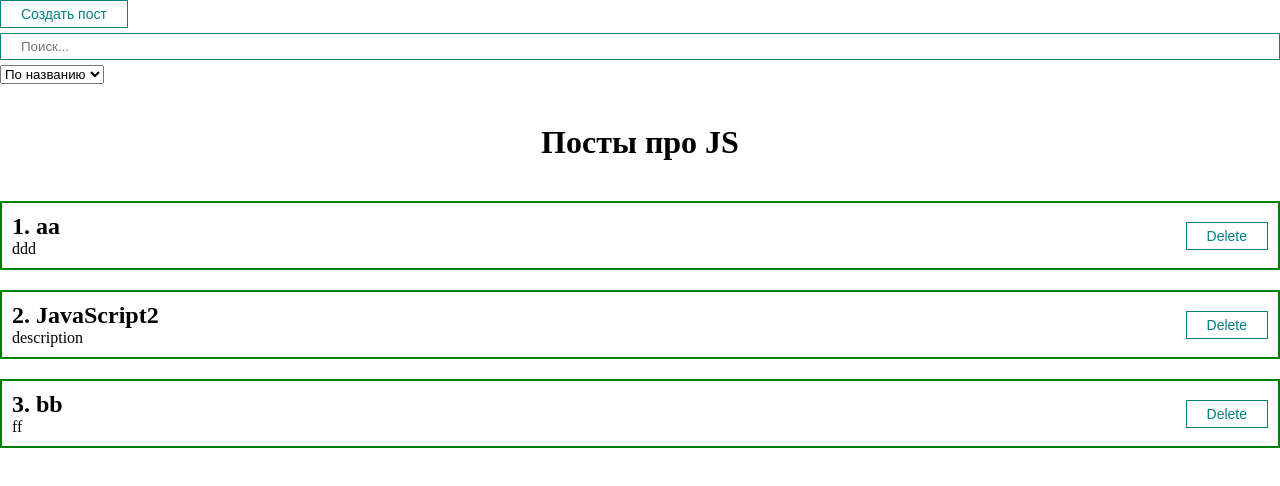
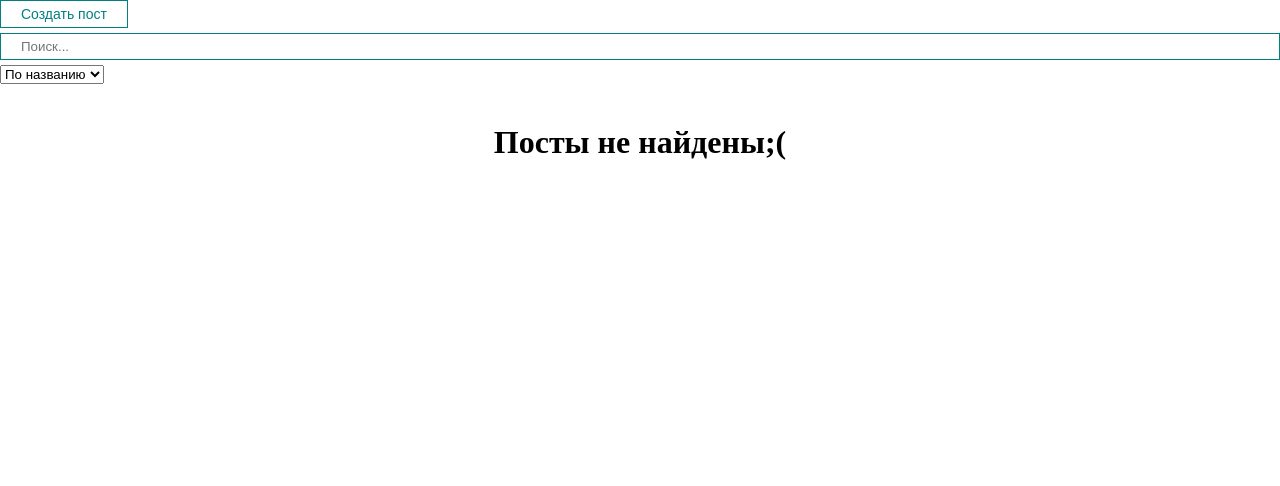
Before and after one commit to Vlad1slav1vanov/react-app, a React (Create React App) app: page / in a window 1280 px wide. Shown: the top 486 px of the page. Built offline with nearby package versions, Linux system fonts and the light colour scheme; the HTML template or start-up script is replaced by a standard one.

Commit message:
hooks refactoring

```diff
--- a/src/App.js
+++ b/src/App.js
@@ -1,43 +1,28 @@
 import Postslist from "./components/Postslist";
 import "./styles/App.css";
-import { useMemo, useState } from "react";
+import { useState } from "react";
 import PostForm from "./components/PostForm";
 import PostFilter from "./components/PostFilter";
 import MyModal from "./components/UI/MyModal/MyModal";
 import MyButton from "./components/UI/Button/MyButton";
+import { usePosts } from "./hooks/usePosts";
 
 function App() {
-  const [posts, setPosts] = useState([
-    { id: 1, title: "aa", body: "ddd" },
-    { id: 2, title: "JavaScript2", body: "description" },
-    { id: 3, title: "bb", body: "ff" }
-  ])
-
-  const [filter, setFilter] = useState({sort: '', query: ''})
+  const [posts, setPosts] = useState([]);
+  const [filter, setFilter] = useState({sort: '', query: ''});
 
   const createPost = (newPost) => {
-    setPosts([...posts, newPost])
-    setModal(false)
-  }
+    setPosts([...posts, newPost]);
+    setModal(false);
+  };
 
   const removePost = (post) => {
-    setPosts(posts.filter(p => p.id !== post.id))
-  }
+    setPosts(posts.filter(p => p.id !== post.id));
+  };
 
-  const sortedPosts = useMemo(() => {
-    console.log('отработала функция getsortedposts')
-    if (filter.sort) {
-      return [...posts].sort((a, b) => a[filter.sort].localeCompare(b[filter.sort]))
-    }
+  const [modal, setModal] = useState(false);
 
-    return posts
-  }, [filter.sort, posts])
-
-  const sortedAndSearchedPosts = useMemo(() => {
-    return sortedPosts.filter(post => post.title.toLowerCase().includes(filter.query))
-  }, [filter.query, sortedPosts])
-
-  const [modal, setModal] = useState(false)
+  const sortedAndSearchedPosts = usePosts(posts, filter.sort, filter.query);
 
   return (
     <div className="App">
--- /dev/null
+++ b/src/hooks/usePosts.js
@@ -0,0 +1,24 @@
+import { useMemo } from "react"
+
+export const useSortedPosts = (posts, sort) => {
+    const sortedPosts = useMemo(() => {
+        console.log('отработала функция getsortedposts')
+        if (sort) {
+          return [...posts].sort((a, b) => a[sort].localeCompare(b[sort]))
+        }
+
+        return posts
+      }, [sort, posts])
+
+      return sortedPosts
+}
+
+export const usePosts = (posts, sort, query) => {
+    const sortedPosts = useSortedPosts(posts, sort);
+
+    const sortedAndSearchedPosts = useMemo(() => {
+        return sortedPosts.filter(post => post.title.toLowerCase().includes(query))
+      }, [query, sortedPosts])
+
+    return sortedAndSearchedPosts;
+}
```
